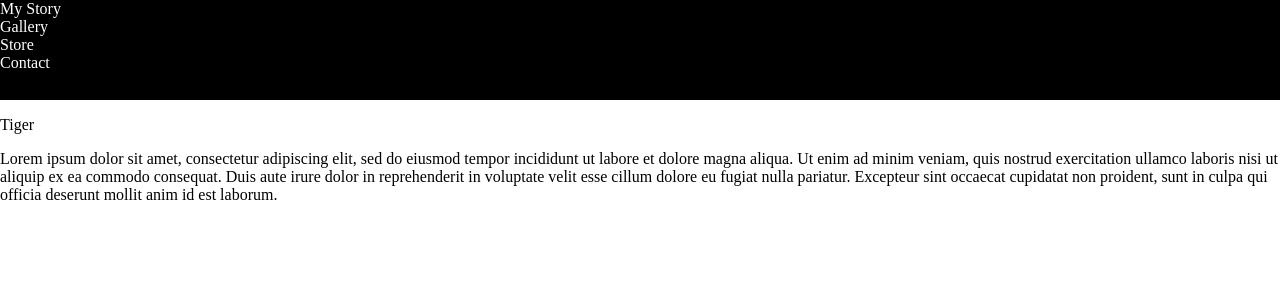
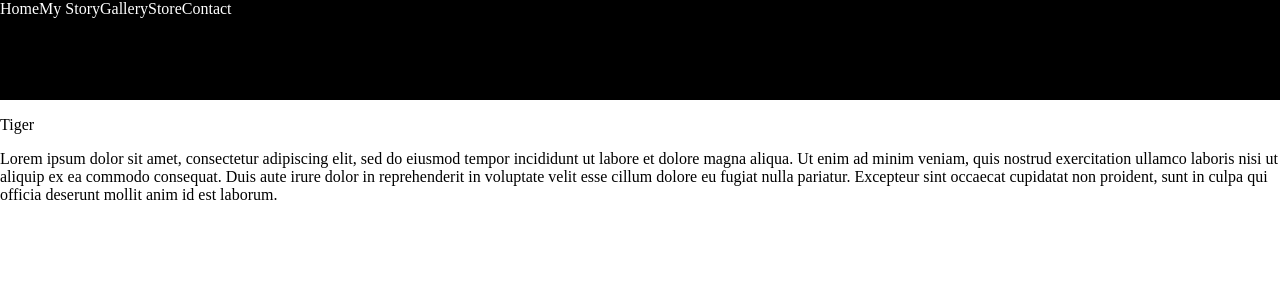
Before and after one commit to nayomi-morita/art-website, a React app: page / in a window 1280 px wide. Shown: the top 300 px of the page. Built offline with nearby package versions, Linux system fonts and the light colour scheme.

Commit message:
home link

```diff
--- a/src/components/Header.jsx
+++ b/src/components/Header.jsx
@@ -13,12 +13,16 @@ function Header() {
           height: 100px;
           width: 100%;
         }
+        .container{
+          display: flex;
+        }
         .container p{
           color: white;
         }
       `}</style>
       <div className="main">
         <div className="container">
+          <Link to="/" style={{textDecoration: 'none'}}><p>Home</p></Link>
           <p>My Story</p>
           <p>Gallery</p>
           <p>Store</p>
```
